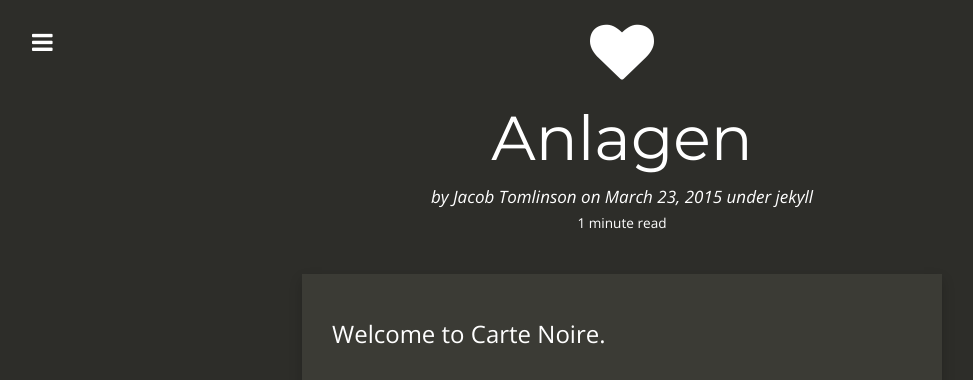
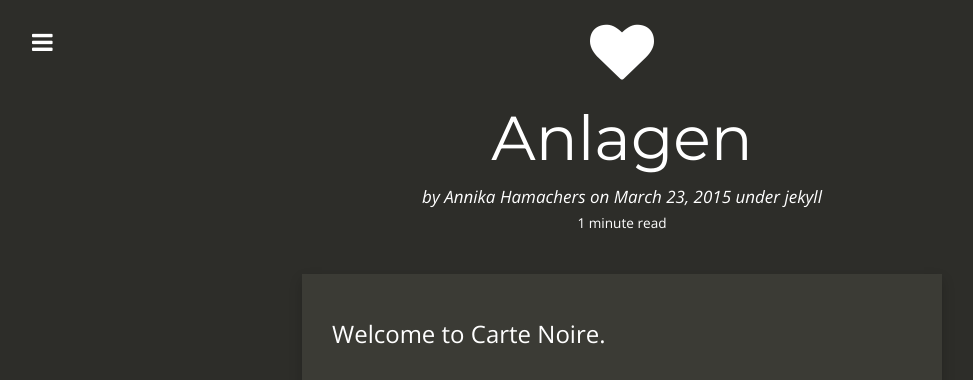
Before and after one commit to BriGitBardot/Bewerbung2, a Jekyll site: the page built from Anlagen.md, in a window 1280 px wide. Shown: the top 380 px of the page, without its empty margins (18-991 px from the left). Built offline with Jekyll 4.4.1, drawn with Linux system fonts in a browser that asks for light colours; nearby versions of some CDN libraries.

Commit message:
Update Anlagen.md

```diff
--- a/Anlagen.md
+++ b/Anlagen.md
@@ -2,7 +2,7 @@
 layout:     post
 title:      Anlagen
 date:       2015-03-23 15:31:19
-author:     Jacob Tomlinson
+author:     Annika Hamachers
 summary:    Carte Noire is a dark blog theme for Jekyll focusing on a clear reading experience.
 categories: jekyll
 thumbnail:  heart
```
